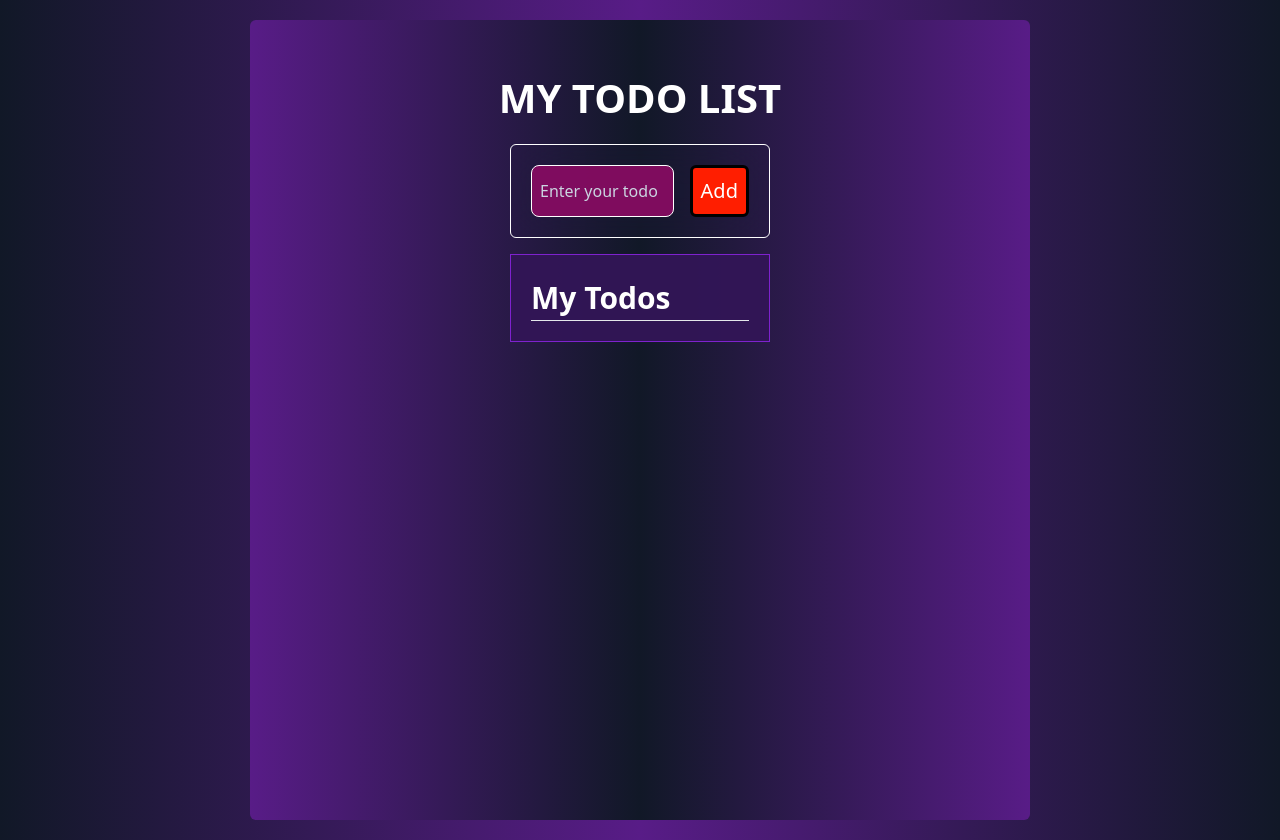
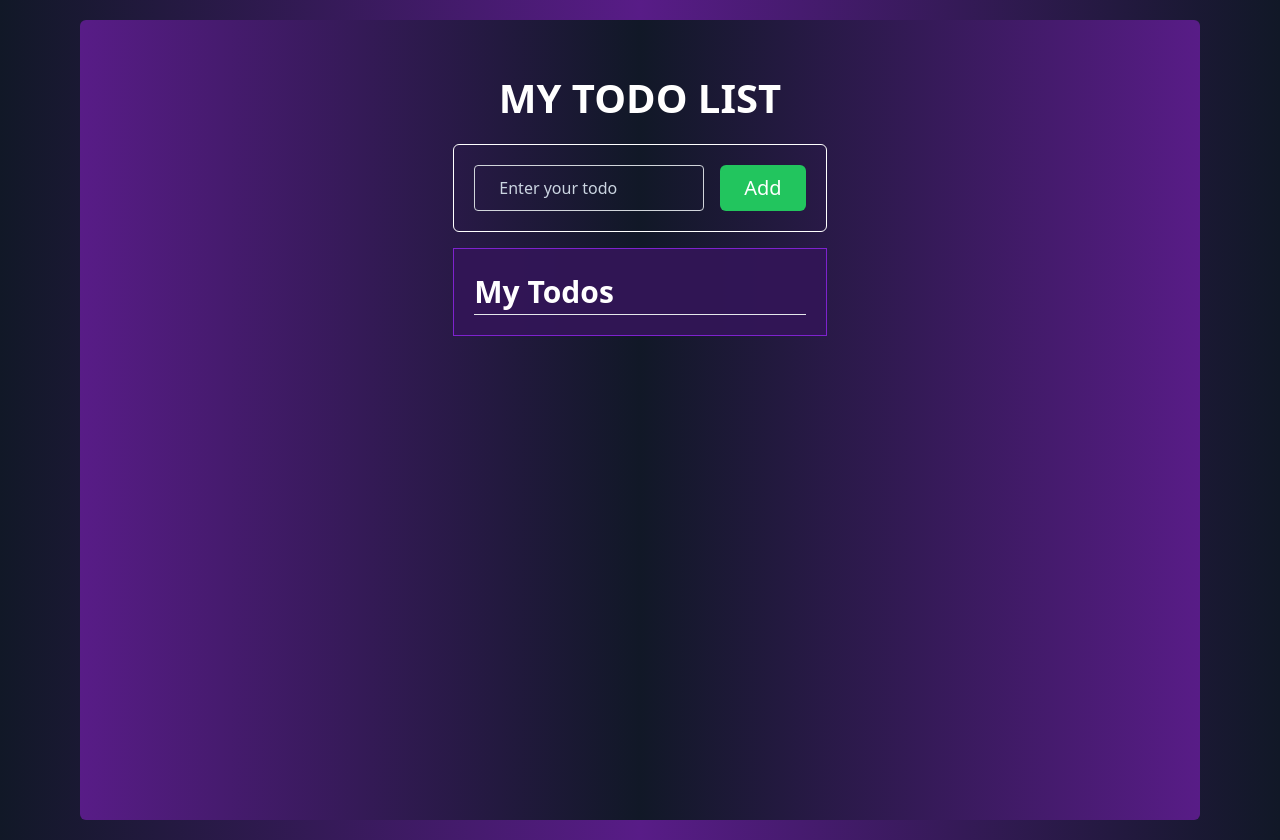
Before and after one commit to bigwanluther/new-todo, a website: page index.html in a window 1280 px wide. Drawn offline with Linux system fonts and the light colour scheme.

Commit message:
inital commit

```diff
--- a/index.html
+++ b/index.html
@@ -4,33 +4,18 @@
   <meta charset="UTF-8">
   <meta name="viewport" content="width=device-width, initial-scale=1.0">
   <title>Todo List</title>
-  <link rel="stylesheet" href="style.css">
-  <style>
-    .done {
-      text-decoration: line-through;
-    }
-
-    button {
-      background-color: rgb(255, 30, 0) !important;
-      border: 3px solid black;
-
-    }
-
-    button:focus {
-      background-color:  rgb(57, 185, 95) !important;
-    }
-  </style>
+  <link rel="stylesheet" href="/dist/style.css">
 </head>
-<body class=" bg-neutral-100 px-[250px] bg-gradient-to-r from-gray-900 via-purple-900 to-gray-900 ">
+<body class="px-20 mx-auto bg-gradient-to-r from-gray-900 via-purple-900 to-gray-900 ">
   <div class="flex flex-col h-screen gap-y-4 w-full bg-gradient-to-r from-purple-900 via-gray-900 to-purple-900 mt-[20px] mb-[20px] rounded-md">
     <h4 class="text-center text-[40px] text-white font-bold mt-12">MY TODO LIST</h4>
 
-    <div class="backdrop-blur-2xl border-[1px] border-white flex rounded-md p-5 w-4/12 mx-auto">
+    <div class="border border-white flex rounded-md p-5 w-4/12 mx-auto">
       <div class="flex w-full gap-x-4">
-        <input type="text" style="background-color:rgba(134, 12, 98, 0.945); border-color: white; border-radius: 8px;" placeholder="Enter your todo"
-          class="border-slate-900 border w-full p-2 placeholder-slate-300" id="todo-input">
+        <input type="text"placeholder="Enter your todo"
+          class="border-gray-300 text-gray-100  rounded px-6 outline-none  bg-transparent border w-full p-2 placeholder-slate-300" id="todo-input">
 
-        <button class="bg-red-600 rounded-md text-white text-[20px] p-2" id="addBtn">Add</button>
+        <button class="rounded-md bg-green-500 py-2 px-6 focus:bg-orange-500 text-white text-[20px] " id="addBtn">Add</button>
       </div>
     </div>
 
```
Also changed, not shown: dist/style.css, style.css (deleted).
